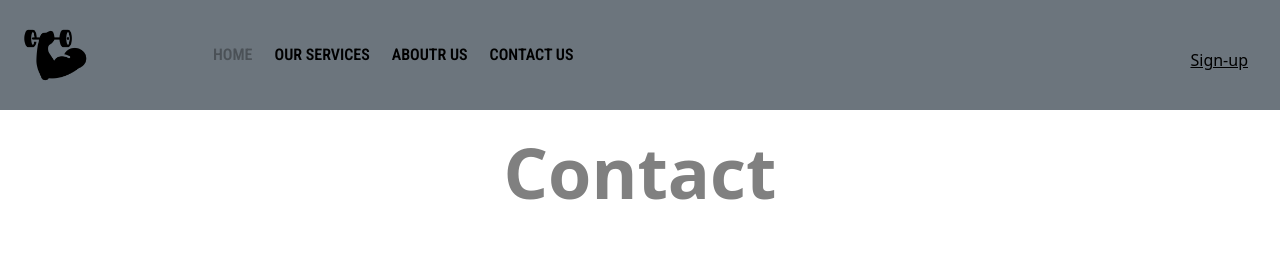
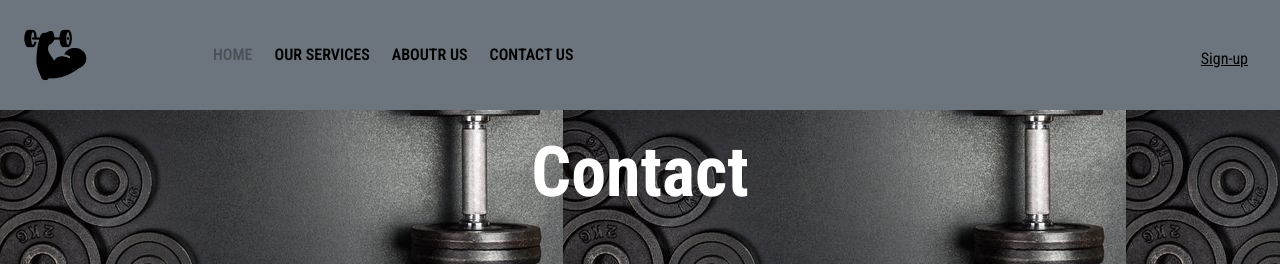
Before and after one commit to harshal342/PALDE-S-GYM, a plain HTML site: page contact_us.html in a window 1280 px wide. Shown: the top 264 px of the page. Drawn offline with nearby package versions, Linux system fonts and the light colour scheme; some icons are missing.

Commit message:
contact us done

```diff
--- a/css/contact.css
+++ b/css/contact.css
@@ -1,3 +1,12 @@
+@import url('https://fonts.googleapis.com/css2?family=Roboto+Condensed:ital,wght@0,100..900;1,100..900&display=swap');
+body {
+  font-family: "Roboto Condensed", sans-serif;
+  margin: 0;
+  padding: 0;
+  background-color: transparent;
+  background-image: url(./../img/contact_img/download.jpg);
+}
+
 .roboto-condensed-uniquifier{
     font-family: "Roboto Condensed", sans-serif;
     font-optical-sizing: auto;
@@ -113,7 +122,7 @@
   }
 
   .breadcrumb-section h1 {
-    color:#808080 ;
+    color:#ffffff ;
     font-weight: bolder;
     font-size: 70px;
     justify-content: center;
```
Also changed, not shown: img/contact_img/download.jpg (added).
